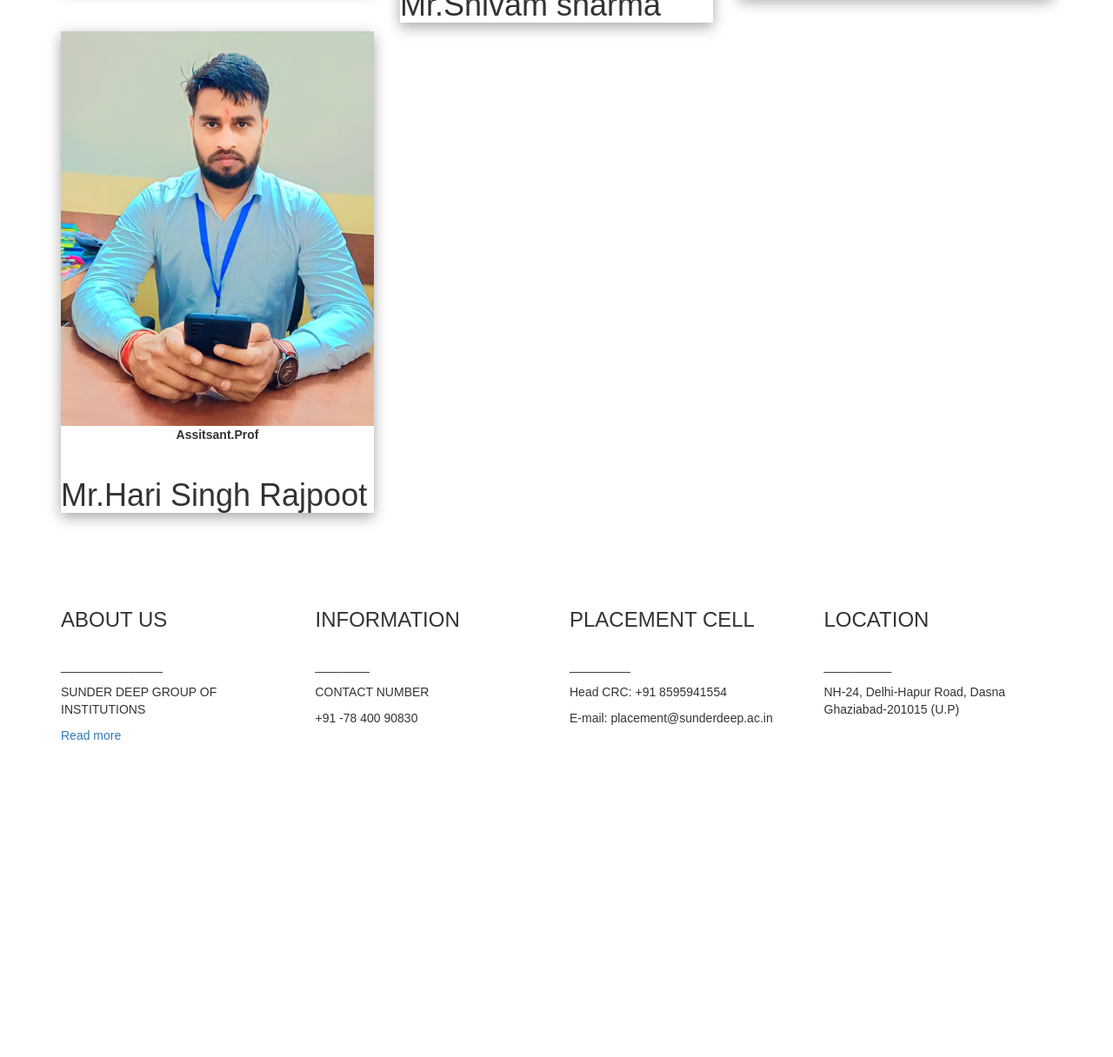
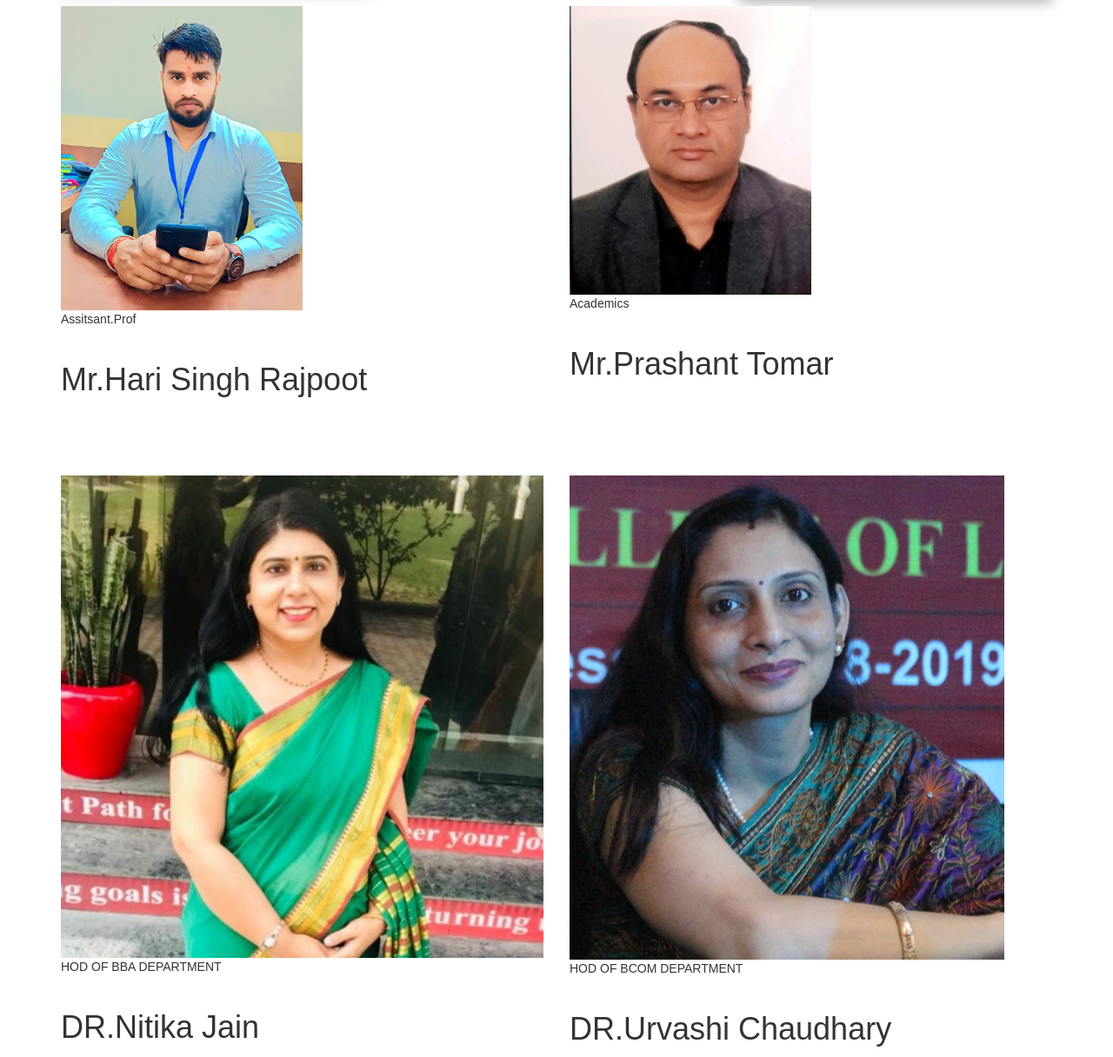
Before and after one commit to iamprashant123/SDCMT, a plain HTML site: page staff.html in a window 1280 px wide. Shown: the part 1862-3078 px from the top of the page at 87% size. Before the commit the page ends 2718 px from the top, so only its background shows below. Drawn offline with nearby package versions, Linux system fonts and the light colour scheme.

Commit message:
Add files via upload
FULLY FILES SUBMIT

```diff
--- a/staff.html
+++ b/staff.html
@@ -104,7 +104,7 @@
 
                 <div class="col-xs-12 col-sm-12 col-md-4 col-lg-4 col-xl-4">
                     <div class="img">
-                        <img src="Screenshot_20230414_025538.png" width="100%">
+                        <img src="Screenshot_20230415_071451.png" width="100%">
                         <p>Assitsant.Prof</p>
                         <h1>Mr.Shivam sharma</h1>
                     </div>
@@ -122,16 +122,45 @@
 
 
             <div class="row">
-                <div class="col-xs-12 col-sm-12 col-md-4 col-lg-4 col-xl-4">
-                    <div class="img">
-                        <img src="Screenshot_20230414_024612.png" width="100%">
+                <div class="col-xs-12 col-sm-12 col-md-6 col-lg-6 col-xl-6">
+                    <div class="img1">
+                        <img src="Screenshot_20230414_024612.png" width="50%">
                         <p>Assitsant.Prof</p>
                         <h1>Mr.Hari Singh Rajpoot</h1>
+                    </div>
+                </div>
+                <div class="col-xs-12 col-sm-12 col-md-6 col-lg-6 col-xl-6">
+                    <div class="img1">
+                        <img src="academics.png" width="50%">
+                        <p>Academics</p>
+                        <h1>Mr.Prashant Tomar</h1>
                     </div>
                 </div>
             </div>
         </div>
     </section>
+    <section class="last">
+    <div class="container">
+        <div class="row">
+        <div class="col-xs-12 col-sm-12 col-md-6 col-lg-6 col-xl-6">
+            <div class="img">
+                <img src="bba2.jpg" width="100%">
+              <p>HOD OF BBA DEPARTMENT</p>
+                <H1>DR.Nitika Jain</H1>
+            </div>
+            </div>
+             <div class="col-xs-12 col-sm-12 col-md-6 col-lg-6 col-xl-6">
+            <div class="img">
+                <img src="bcom.png" width="90%">
+              <p>HOD OF BCOM DEPARTMENT</p>
+                <H1>DR.Urvashi Chaudhary</H1>
+            </div>
+            </div>
+        </div>
+        </div>
+
+    </section>
+
     <section class="ft">
         <div class="container">
             <div class="row">
```
Also changed, not shown: academics.png (added), bcom.png (added).
